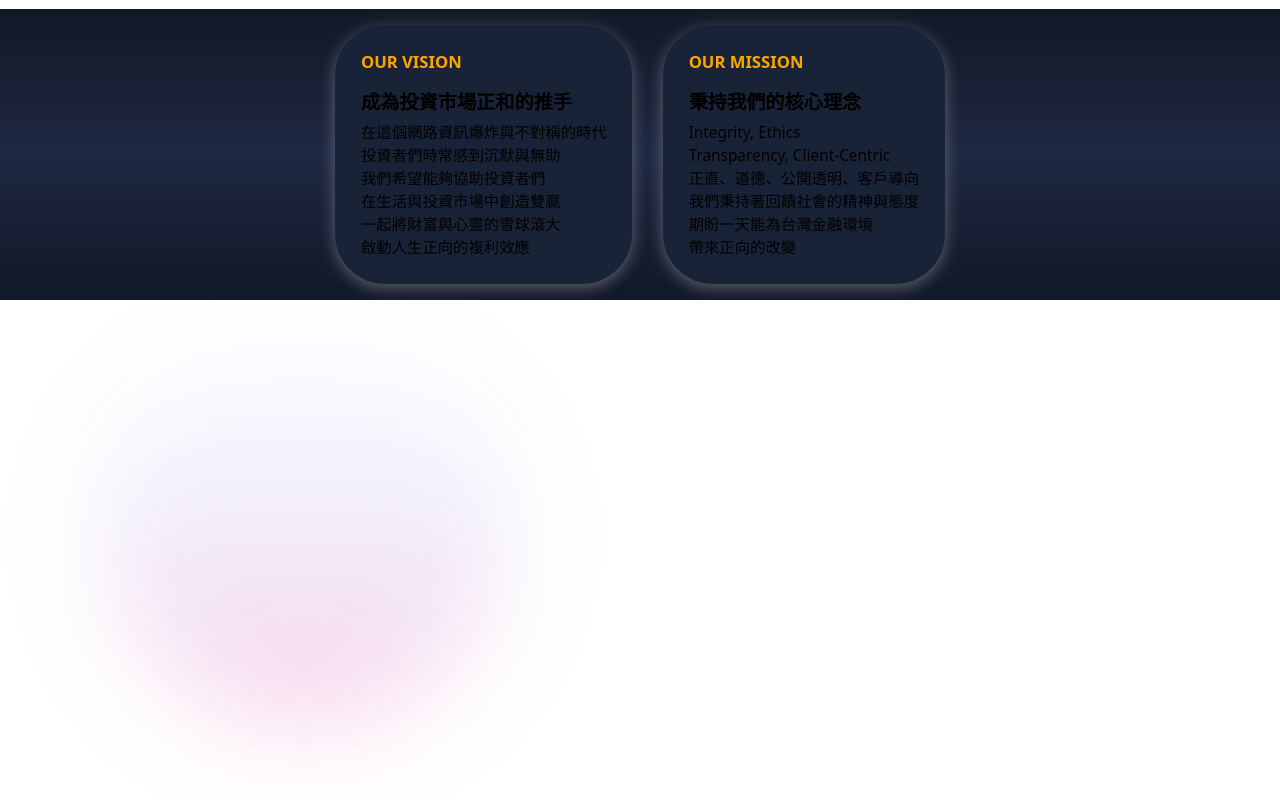
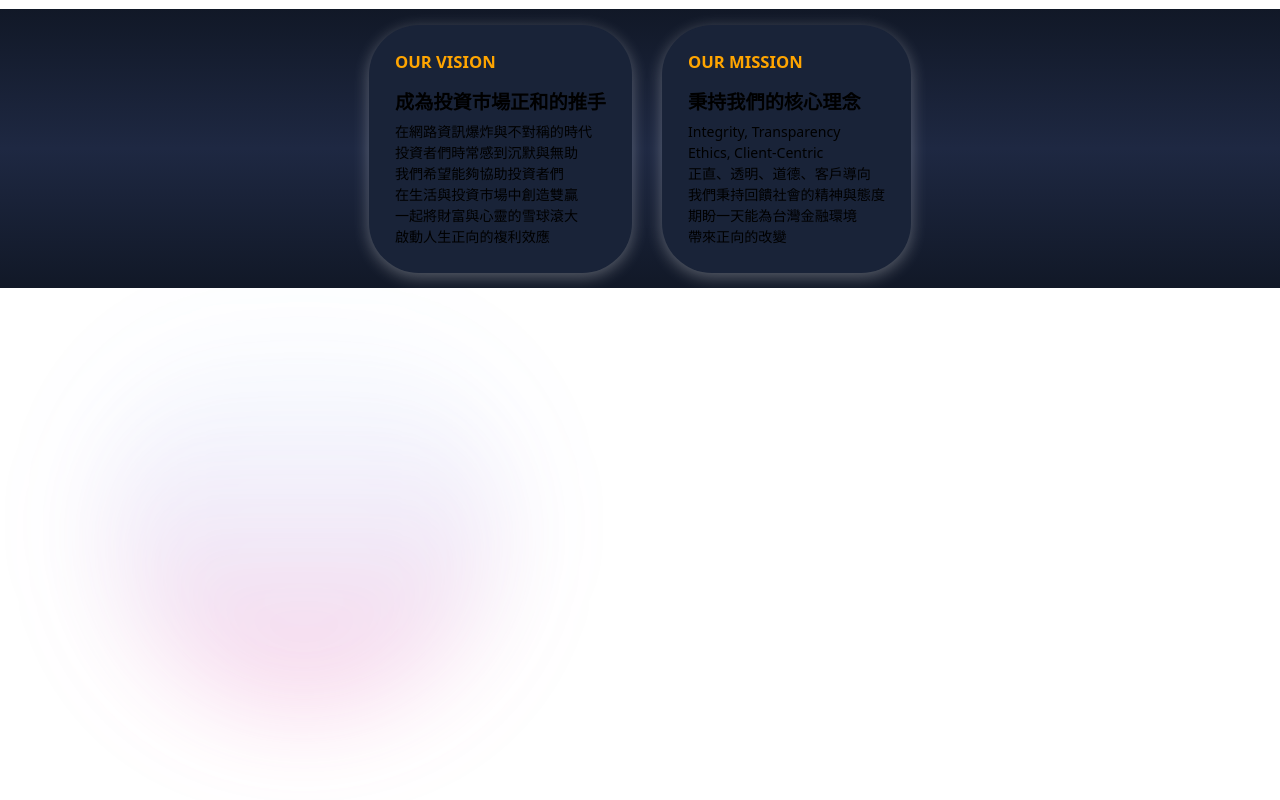
Before and after one commit to vincenthuang113/NULL, a React (Vite) app: page / in a window 1280 px wide. Shown: the part 1260-2060 px from the top of the page. Built offline with nearby package versions, Linux system fonts and the light colour scheme.

Commit message:
about us edit

```diff
--- a/src/css/general.css
+++ b/src/css/general.css
@@ -301,7 +301,7 @@ iframe{
     font-weight: 800;
 }
 .stateCard h4{
-    font-size: 1.2vw;
+    font-size: 1.1vw;
 }
 .stateCard h3{
     font-size: 1.3vw;
--- a/src/pages/Aboutus.jsx
+++ b/src/pages/Aboutus.jsx
@@ -12,7 +12,7 @@ function AboutUs(){
                 <div className="stateCard" data-aos="fade-up" data-aos-delay="200" data-aos-anchor="[data-aos-id-testimonials]">
                     <h3 className='statement'>OUR VISION</h3>
                     <h1>成為投資市場正和的推手</h1>
-                    <h4>在這個網路資訊爆炸與不對稱的時代<br/>
+                    <h4>在網路資訊爆炸與不對稱的時代<br/>
                         投資者們時常感到沉默與無助<br/>
                         我們希望能夠協助投資者們<br/>
                         在生活與投資市場中創造雙贏<br/>
@@ -22,10 +22,10 @@ function AboutUs(){
                 <div className="stateCard" data-aos="fade-up" data-aos-delay="300" data-aos-anchor="[data-aos-id-testimonials]">
                     <h3 className='statement'>OUR MISSION</h3>
                     <h1>秉持我們的核心理念</h1>
-                    <h4>Integrity, Ethics<br/>
-                        Transparency, Client-Centric<br/>
-                        正直、道德、公開透明、客戶導向<br/>
-                        我們秉持著回饋社會的精神與態度<br/>
+                    <h4>Integrity, Transparency<br/>
+                        Ethics, Client-Centric<br/>
+                        正直、透明、道德、客戶導向<br/>
+                        我們秉持回饋社會的精神與態度<br/>
                         期盼一天能為台灣金融環境<br/>
                         帶來正向的改變</h4>
                 </div>
--- a/src/pages/Indicators.jsx
+++ b/src/pages/Indicators.jsx
@@ -84,7 +84,7 @@ function Indicators(){
                 </div>
             </Carousel>
             <div className="indiInfo">
-            <h1 id="gongNeng">功能說明</h1>
+            <h1 id="gongNeng">功能簡介</h1>
             <Accordion className="i">
             <AccordionItem>
                 <AccordionItemHeading>
```
